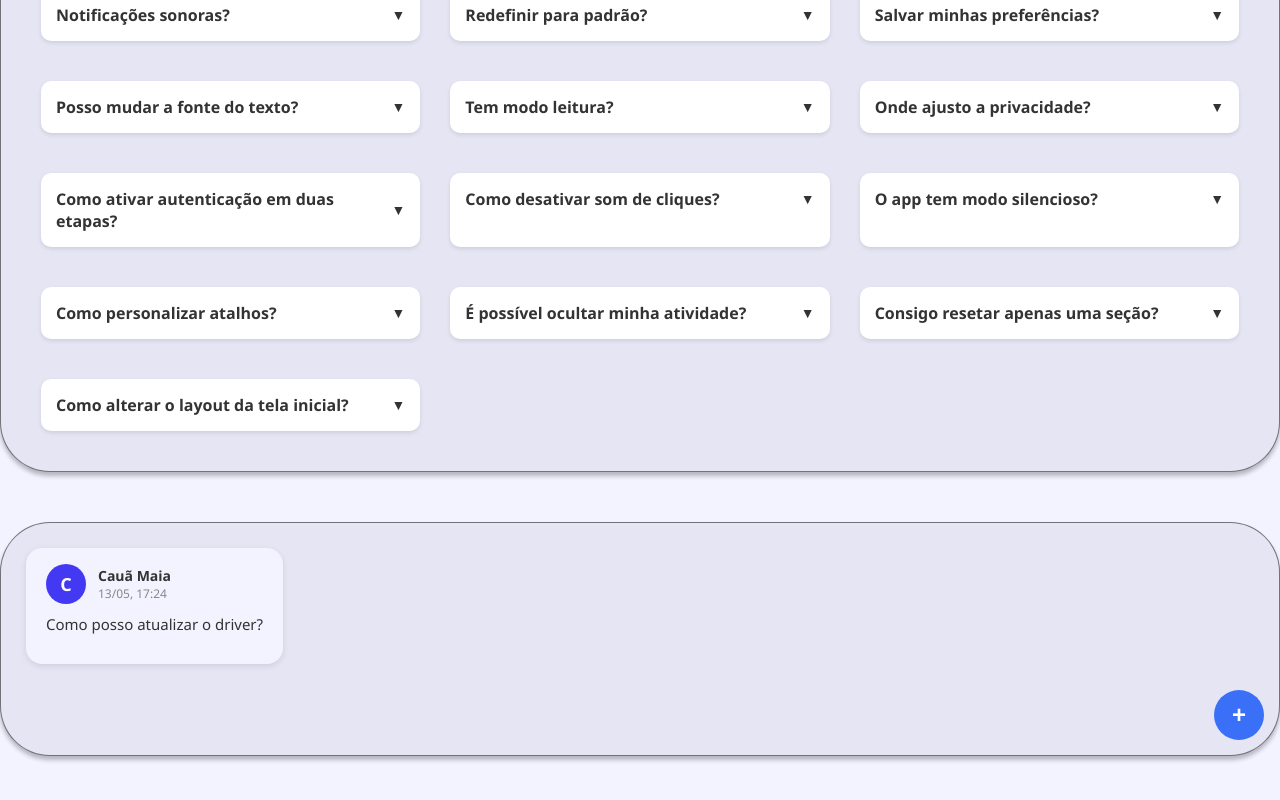
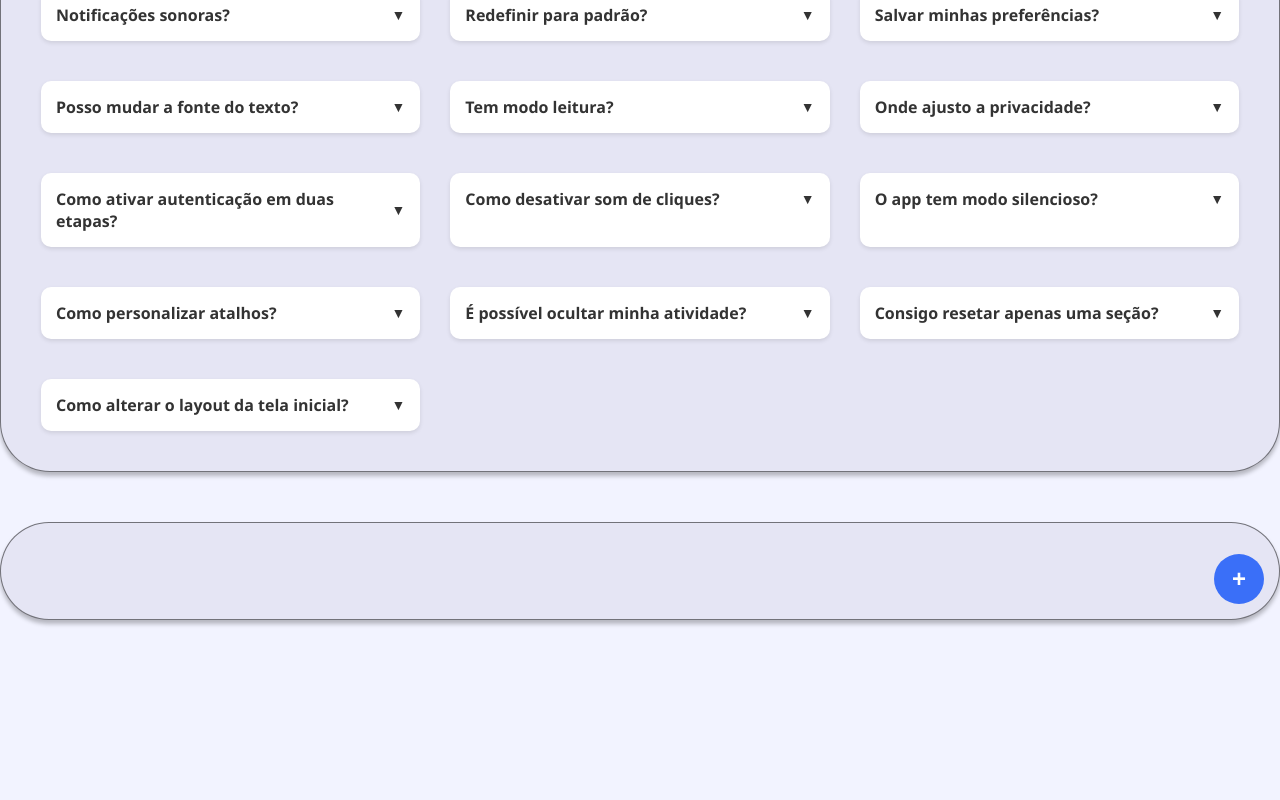
Before and after one commit to xofia02/FAQ_Front-End, a React (Vite) app: page /configuracoes in a window 1280 px wide. Shown: the part 452-1252 px from the top of the page. After the commit the page ends 1122 px from the top, so only its background shows below. Built offline with nearby package versions, Linux system fonts and the light colour scheme.

Commit message:
localstorage fix

```diff
--- a/src/components/CategoriaLayout/CategoriaLayout.jsx
+++ b/src/components/CategoriaLayout/CategoriaLayout.jsx
@@ -6,30 +6,29 @@ import { useNavigate } from "react-router-dom";
 import ModalComentario from "../Comentario/ModalComentario.jsx";
 import React, { useState, useEffect } from "react";
 
-
 function CategoriaLayout({ titulo, icone, perguntas }) {
   const [modalAberto, setModalAberto] = useState(false);
-  const [comentarios, setComentarios] = useState([
-    {
-      nome: "Cauã Maia",
-      pergunta: "Como posso atualizar o driver?",
-      data: new Date("2024-05-13T17:24:00")
-    }
-  ]);
 
-  // Carregar comentários do localStorage ao montar o componente
-  useEffect(() => {
+  // Inicializa os comentários diretamente a partir do localStorage
+  const [comentarios, setComentarios] = useState(() => {
     const salvos = localStorage.getItem(`comentarios-${titulo}`);
     if (salvos) {
-      setComentarios(JSON.parse(salvos));
+      try {
+        return JSON.parse(salvos).map((comentario) => ({
+          ...comentario,
+          data: new Date(comentario.data),
+        }));
+      } catch (e) {
+        console.error("Erro ao carregar comentários:", e);
       }
-  }, [titulo]);
+    }
+    return []; // sem comentário fixo
+  });
 
   // Salvar no localStorage sempre que comentários mudarem
   useEffect(() => {
     localStorage.setItem(`comentarios-${titulo}`, JSON.stringify(comentarios));
   }, [comentarios, titulo]);
-
 
   const adicionarComentario = (novo) => {
     setComentarios([novo, ...comentarios]);
@@ -52,6 +51,7 @@ function CategoriaLayout({ titulo, icone, perguntas }) {
           <button>Pesquisar</button>
         </div>
       </div>
+
       {/* Conteúdo principal dentro da caixa clara */}
       <div className="categoria-container">
         <div className="categoria-faq-grid">
@@ -64,8 +64,8 @@ function CategoriaLayout({ titulo, icone, perguntas }) {
             />
           ))}
         </div>
+      </div>
 
-        </div>
       {/* Comentários */}
       <div className="categoria-div-comentario">
         <div className="comentarios-wrapper">
```
Lines whose indentation alone changed are shown as unchanged.
